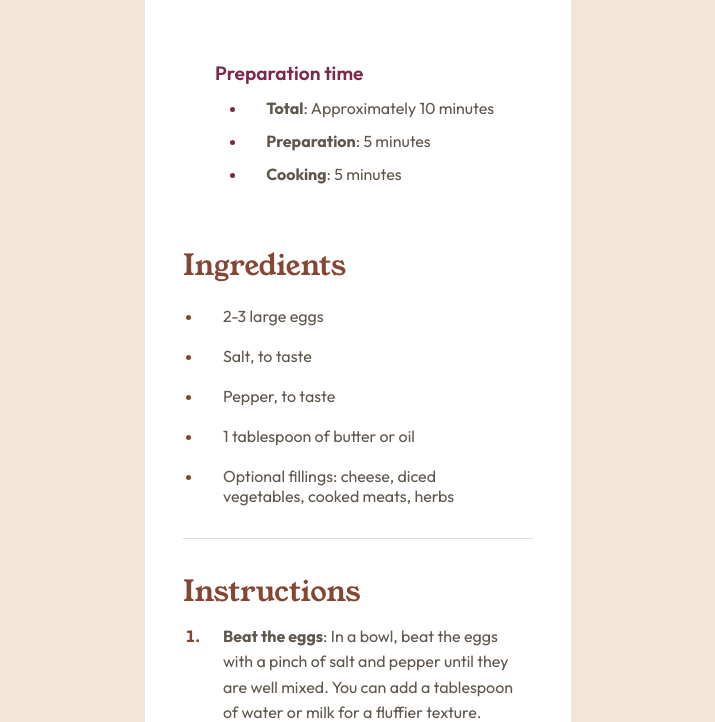
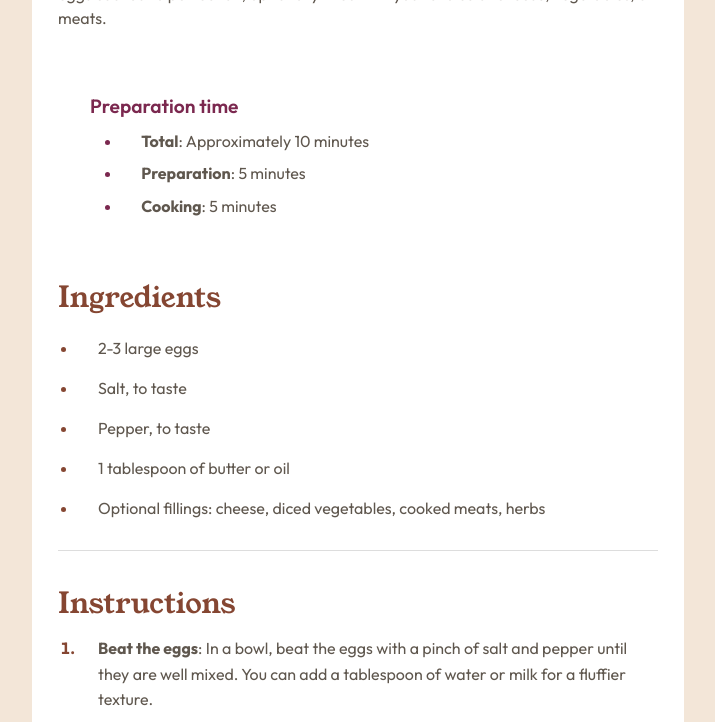
Before and after one commit to abdoX1/recipe-page-main, a plain HTML site: page index.html in a window 1280 px wide. Shown: the part 484-1206 px from the top of the page, without its empty margins (282-997 px from the left). Drawn offline with Linux system fonts and the light colour scheme; a web font is replaced by a local one.

Commit message:
a little adjusemanet

```diff
--- a/index.css
+++ b/index.css
@@ -6,9 +6,9 @@ body {
   background-color: hsl(30, 54%, 90%);
 }
 .container {
-  padding: 3%;
+  padding: 2%;
   background-color: white;
-  width: 350px;
+  max-width: 600px;
   margin: 50px auto;
   border-radius: 2em;
 }
```
